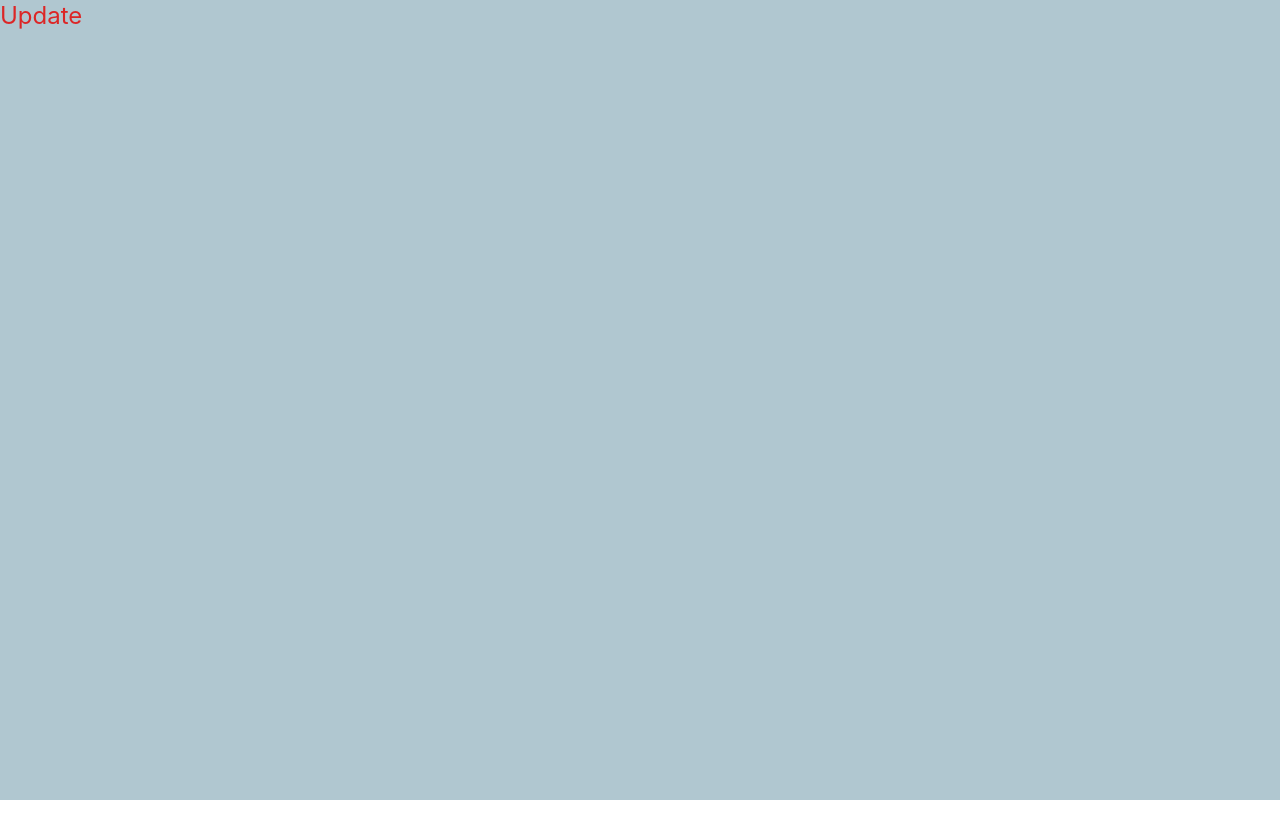
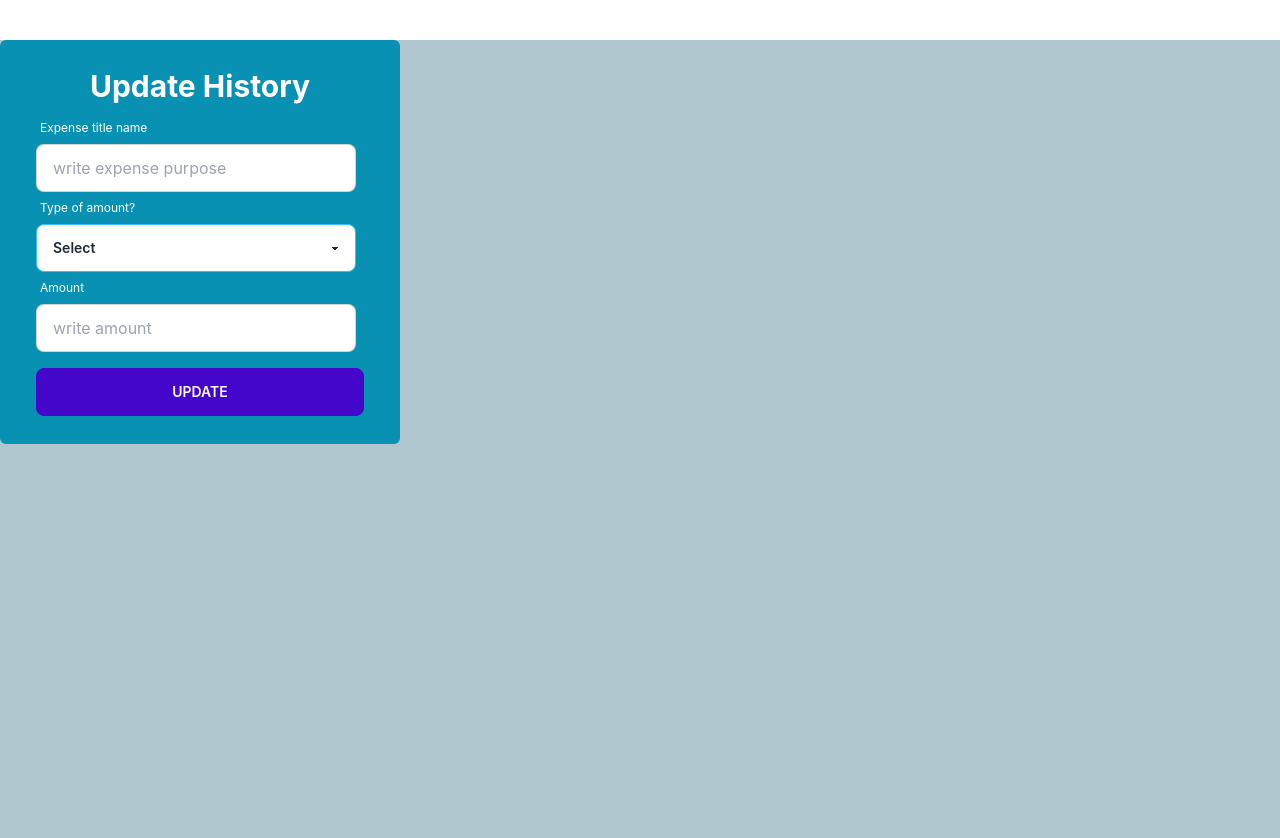
Before and after one commit to rasel497/RTK-daily-expense-manage-client, a React (Create React App) app: page /edit/1 in a window 1280 px wide. Before the commit the page ends 800 px from the top, so only its background shows below. Built offline with nearby package versions, Linux system fonts and the light colour scheme; no server answers.

Commit message:
new expense list added successfully

```diff
--- a/src/component/Home/AddView.jsx
+++ b/src/component/Home/AddView.jsx
@@ -1,16 +1,12 @@
 import axios from 'axios';
 import { useForm } from "react-hook-form";
-import { useDispatch, useSelector } from 'react-redux';
+import { useDispatch } from 'react-redux';
 import { loadList } from '../State/UseReducer';
 
-
 const AddView = () => {
-    const lists = useSelector(state => state.lists)
-    const { register, formState: { errors }, handleSubmit } = useForm();
+    const { register, formState: { errors }, handleSubmit, reset } = useForm();
     const dispatch = useDispatch();
 
-
-    console.log('lists...', lists)
     const handlePost = (data) => {
         console.log('Reeee', data);
         axios.post('http://localhost:5000/exphistorypost/', data)
@@ -20,6 +16,9 @@ const AddView = () => {
             })
             .catch(err => console.log(err))
     }
+
+    // reset()
+
     return (
         <div className='flex justify-center items-center rounded-md bg-cyan-600 my-10'>
             <div className='w-96 p-7'>
--- a/src/component/Home/DepositExpenseTotal.jsx
+++ b/src/component/Home/DepositExpenseTotal.jsx
@@ -1,11 +1,33 @@
-import React from 'react';
+import axios from 'axios';
+import React, { useEffect, useState } from 'react';
+import { useDispatch, useSelector } from 'react-redux';
+import { totalAmount } from '../State/UseReducer';
 
-const DepositExpenseTotal = ({ deposit, expense }) => {
+const DepositExpenseTotal = () => {
+    const lists = useSelector(state => state.lists)
+    const dispatch = useDispatch();
+    console.log('Nexwwww', lists)
+    const [count, setCount] = useState(0);
+
+    useEffect((data) => {
+        axios.get('http://localhost:5000/totalBalance/', data)
+            .then(res => {
+                console.log('upppp', res);
+                dispatch(totalAmount({ deposit: res.data[0].amount, expense: res.data[0].amount }))
+            })
+            .catch(err => console.log(err))
+    }, [])
+
+    // console.log('fff', deposit, expense);
+    // res.lists.map(r => {
+    //     setDeposit(deposit => deposit + r.deposit)
+    //     setExpense(expense => expense + r.expense)
+    //     console.log('Reeexxxxx', r)
+    // })
     return (
-        <div className='flex py-2'>
+        <div className='py-2'>
             <div>
-                <h2 className='text-white text-xl font-bold'>Deposit Total: {deposit}</h2>
-                <h2 className='text-white text-xl font-bold'>Expense Total: {expense}</h2>
+                <h2 className='text-white text-xl font-bold'>Balance Total:{count}</h2>
             </div>
         </div>
     );
--- a/src/component/Home/ListView.jsx
+++ b/src/component/Home/ListView.jsx
@@ -1,13 +1,12 @@
 import axios from 'axios';
 import React, { useEffect } from 'react';
 import { useDispatch, useSelector } from 'react-redux';
-import { addList, deleteList, setLists } from '../State/UseReducer';
+import { deleteList, setLists } from '../State/UseReducer';
 import { Link } from 'react-router-dom';
 
 
 const ListView = () => {
     const { lists, loadList } = useSelector((state) => state.lists)
-    console.log(lists);
     const dispatch = useDispatch()
 
     // daypicker dd-mm-yy
--- a/src/component/Home/Update.jsx
+++ b/src/component/Home/Update.jsx
@@ -1,9 +1,79 @@
-import React from 'react';
+import React, { useEffect, useState } from 'react';
+import { useDispatch, useSelector } from 'react-redux';
+import { useNavigate, useParams } from 'react-router-dom';
+import { updateList } from '../State/UseReducer';
+import axios from 'axios';
+import { useForm } from 'react-hook-form';
 
 const Update = () => {
+    const { id } = useParams();
+    const { register, formState: { errors } } = useForm();
+    const { lists } = useSelector((state) => state.lists);
+    const [listUpdate, setListUpdate] = useState({});
+    const dispatch = useDispatch();
+    const navigate = useNavigate();
+
+    useEffect(() => {
+        axios.get('http://localhost:5000/list/' + id)
+            .then(res => {
+                setListUpdate({
+                    ...listUpdate,
+                    purpose_title: res.data[0].purpose_title, deposit: res.data[0].deposit, expense: res.data[0].expense
+                })
+            })
+    }, [lists]);
+
+
+    const handleUpdate = (e) => {
+        e.preventDefault();
+        axios.put('http://localhost:5000/listUpdate/' + id, listUpdate)
+            .then(res => {
+                console.log(res)
+                dispatch(updateList(
+                    {
+                        id: id,
+                        purpose_title: listUpdate.purpose_title,
+                        deposit: listUpdate.amount,
+                        expense: listUpdate.amount,
+                    }
+                ))
+            })
+            .catch(err => console.log(err))
+        navigate('/');
+    }
     return (
-        <div>
-            <h4 className='text-2xl text-red-600'>Update</h4>
+        <div className='flex justify-center items-center rounded-md bg-cyan-600 my-10' style={{ width: "400px" }}>
+            <div className='w-96 p-7'>
+                <h2 className='text-3xl font-bold text-white text-center mb-2'>Update History</h2>
+                <form onSubmit={handleUpdate}>
+                    <div className="form-control w-full max-w-xs">
+                        <label className="label"><span className="label-text-alt  text-white">Expense title name</span></label>
+                        <input type="purpose_title" placeholder='write expense purpose' className="input input-bordered w-full max-w-xs"
+                            name='purpose_title'
+                            {...register("purpose_title", { required: "Title name is requred!" })}
+                        />
+                        {errors.purpose_title && <p className='text-yellow-300'>{errors.purpose_title?.message}</p>}
+                    </div>
+
+                    <div className="form-control w-full max-w-xs">
+                        <label className="label"><span className="label-text-alt text-white">Type of amount?</span></label>
+                        <select className="select select-info w-full max-w-xs" {...register("type")}>
+                            <option disabled selected>Select</option>
+                            <option value="deposit">Deposit</option>
+                            <option value="expense">Expense</option>
+                        </select>
+                    </div>
+
+                    <div className="form-control w-full max-w-xs">
+                        <label className="label"><span className="label-text-alt text-white">Amount</span></label>
+                        <input type='number' placeholder='write amount' className="input input-bordered w-full max-w-xs"
+                            {...register("amount", { required: "Amount is required!" })}
+                        />
+                        {errors.amount && <p className='text-yellow-300'>{errors.amount?.message}</p>}
+                    </div>
+                    <input className='btn btn-active btn-primary w-full mt-4' type="submit" value="Update" />
+                </form>
+            </div>
         </div>
     );
 };
--- a/src/component/State/Balance.jsx
+++ /dev/null
@@ -1,22 +0,0 @@
-import { createSlice } from "@reduxjs/toolkit";
-
-const userSlice = createSlice({
-    name: "users",
-    initialState: {
-        users: [],
-        loadUser: true,
-    },
-    reducers: {
-        setUsers: (state, action) => {
-            state.loadUser = false;
-            state.users = action.payload;
-        },
-        loadUser: (state, action) => {
-            state.loadUser = action.payload;
-        },
-
-    }
-});
-
-export const { setUsers, loadUser } = userSlice.actions;
-export default userSlice.reducer;
--- a/src/component/State/UseReducer.jsx
+++ b/src/component/State/UseReducer.jsx
@@ -5,19 +5,34 @@ const listSlice = createSlice({
     initialState: {
         lists: [],
         loadList: true,
+        totalAmount: [0]
     },
     reducers: {
         setLists: (state, action) => {
             state.loadList = false;
             state.lists = action.payload;
         },
-        addList: (state, action) => {
-            state.loadList = true;
-            state.addList = action.payload;
+        totalAmount: (state) => {
+            const deposits = state.lists.filter(depo => depo.type === 'deposit');
+            const expenses = state.lists.filter(exp => exp.type === 'expense');
+            const depositTotal = deposits.reduce((total, depo) => total + depo.amount, 0);
+            const expenseTotal = expenses.reduce((total, exp) => total + exp.amount, 0);
+            state.total = depositTotal - expenseTotal;
         },
-
         loadList: (state, action) => {
             state.loadList = action.payload;
+        },
+        updateClear: (state, action) => {
+            // logic null/reset
+        },
+        updateList: (state, action) => {
+            const { id, purpose_title, deposit, expense } = action.payload;
+            const ul = state.users.find(user => user.id == id);
+            if (ul) {
+                ul.purpose_title = purpose_title;
+                ul.amount = deposit;
+                ul.amount = expense;
+            }
         },
         deleteList: (state, action) => {
             const { id } = action.payload;
@@ -26,5 +41,5 @@ const listSlice = createSlice({
     }
 });
 
-export const { setLists, loadList, addList, deleteList } = listSlice.actions;
+export const { setLists, loadList, totalAmount, updateList, deleteList } = listSlice.actions;
 export default listSlice.reducer;
--- a/src/layout/Main.jsx
+++ b/src/layout/Main.jsx
@@ -1,26 +1,24 @@
-import React, { useState } from 'react';
+import React from 'react';
 import Navbar from '../component/Shared/Navbar/Navbar';
 import AddView from '../component/Home/AddView';
 import ListView from '../component/Home/ListView';
 import DepositExpenseTotal from '../component/Home/DepositExpenseTotal';
 
 const Main = () => {
-    const [deposit, setDeposit] = useState(0);
-    const [expense, setExpense] = useState(0);
+    // const [deposit, setDeposit] = useState(0);
+    // const [expense, setExpense] = useState(0);
 
     return (
         <div>
             <Navbar />
             <div className='flex justify-around'>
-                <AddView deposit={deposit} expense={expense}
-                    setDeposit={setDeposit} setExpense={setExpense} />
+                <AddView />
                 <ListView />
             </div>
             <div className='flex justify-center bg-teal-500 rounded-md mx-32'>
-                <DepositExpenseTotal deposit={deposit} expense={expense} />
+                <DepositExpenseTotal />
             </div>
         </div>
     );
 };
-
 export default Main;
```
